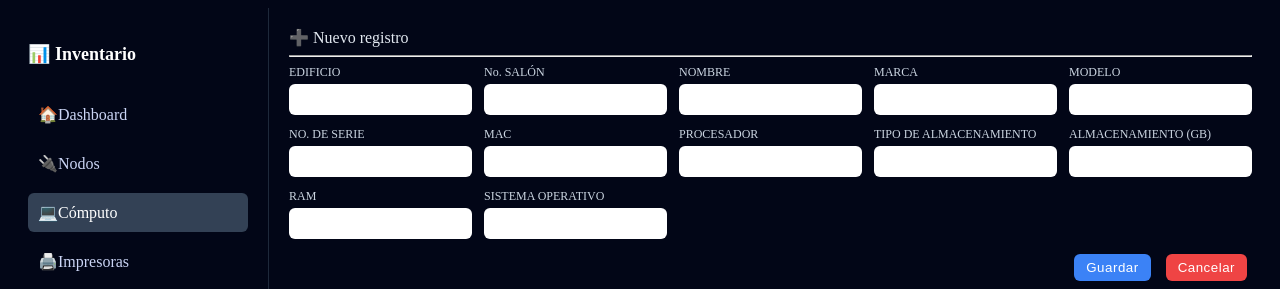
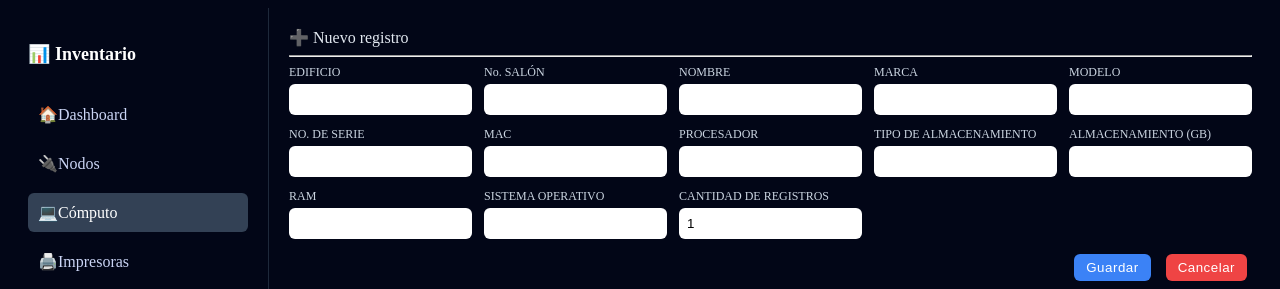
Before and after one commit to WICHO95199159/Erp-inventario, a Vue app in the folder frontend/: page /computo in a window 1280 px wide. Shown: the top 289 px of the page. Built offline with nearby package versions, Linux system fonts and the light colour scheme; no server answers.

Commit message:
campo cantidad en equipos decomputo

```diff
--- a/frontend/src/components/ComputoForm.vue
+++ b/frontend/src/components/ComputoForm.vue
@@ -75,6 +75,10 @@
         <input v-model="form.sistema_operativo" />
       </div>
 
+      <div class="field" v-if="!editData">
+        <label>CANTIDAD DE REGISTROS</label>
+        <input type="number" min="1" value="1"/>
+      </div>
     </div>
 
     <!-- 🔥 BOTONES -->
```
